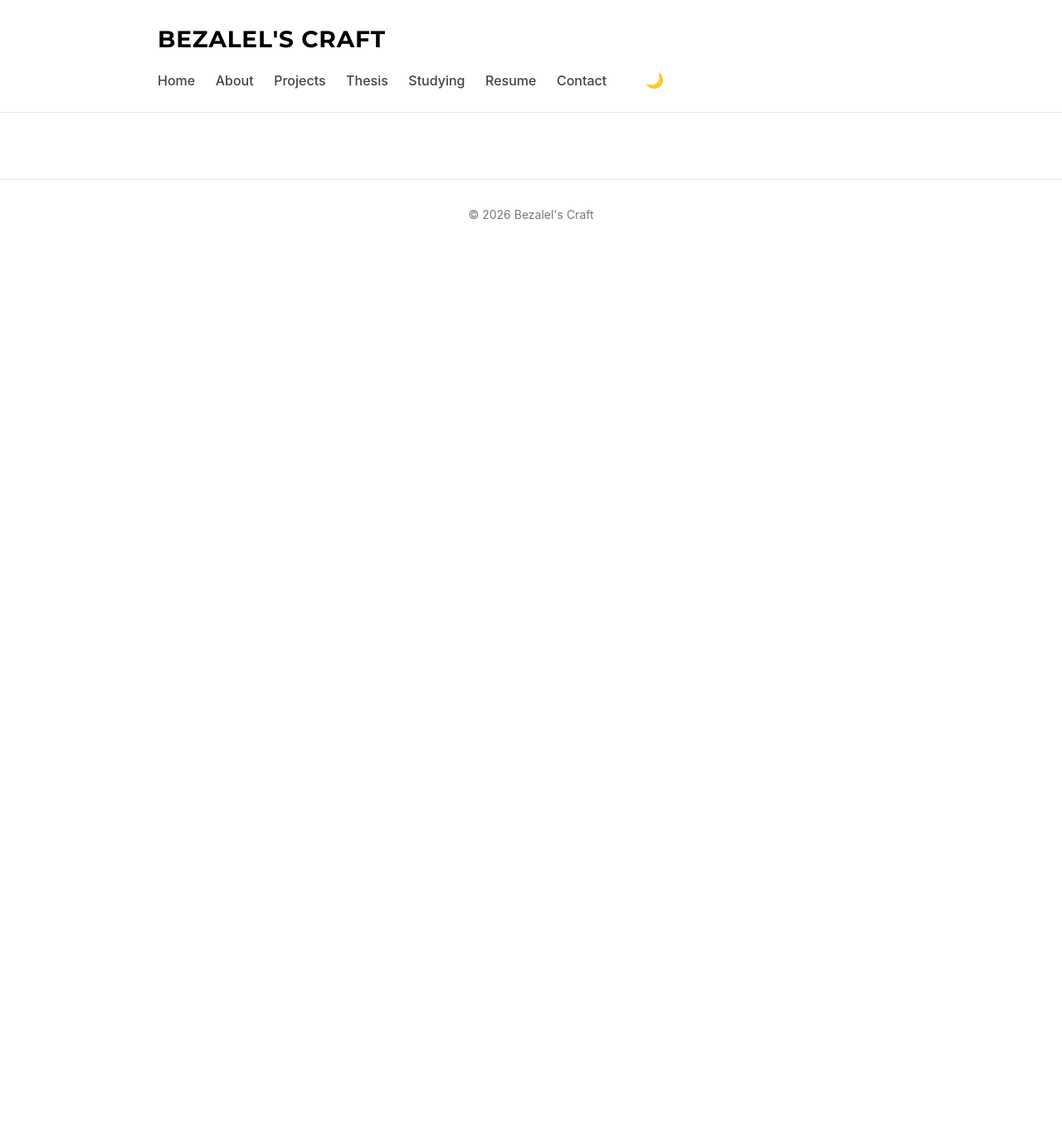
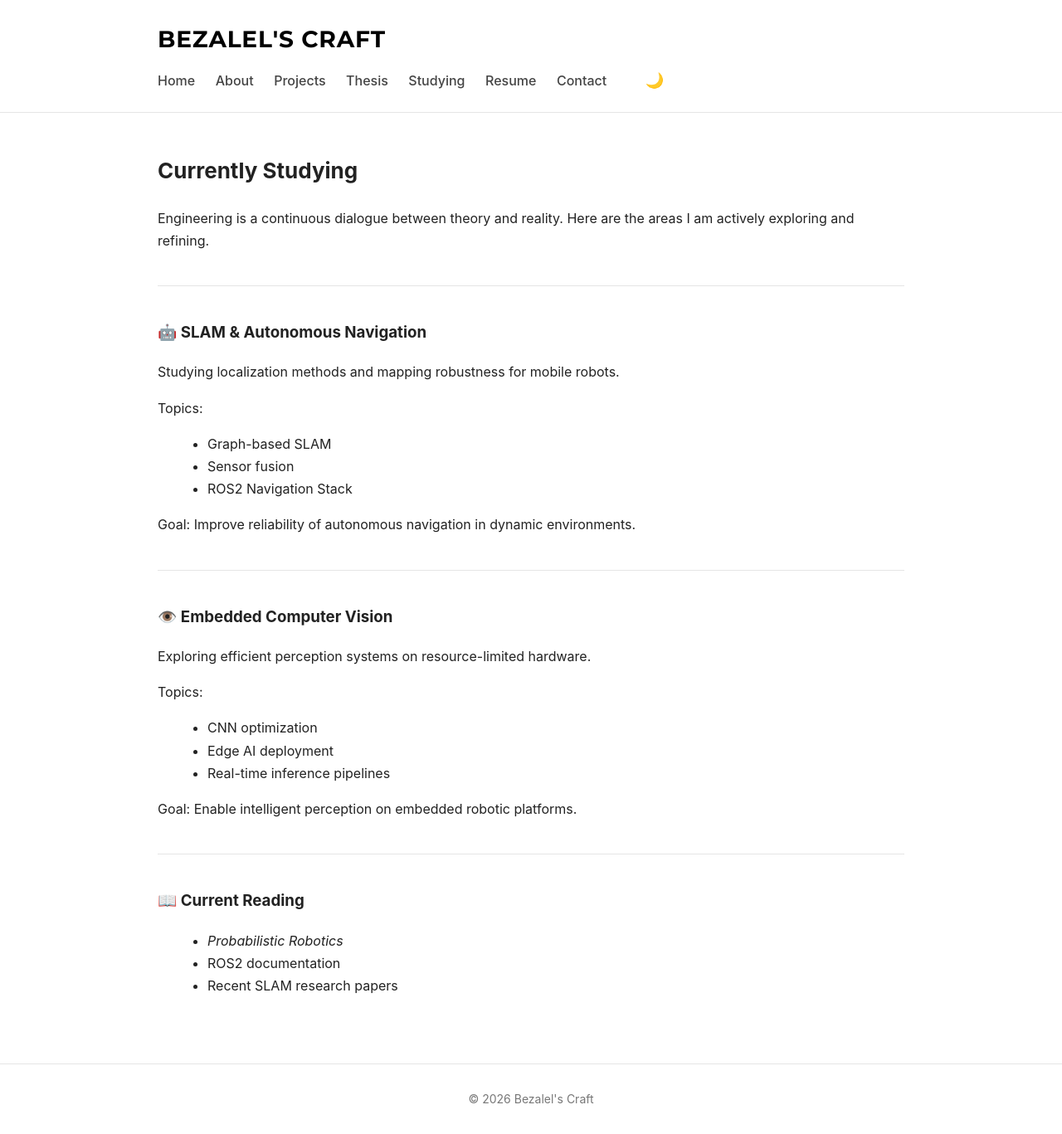
Before and after one commit to SUN1031/SUN1031.github.io, a Jekyll site: the page built from studying.md, in a window 1280 px wide. Shown: the whole page at 83% size. Built offline with Jekyll 4.4.1, drawn with Linux system fonts in a browser that asks for light colours; before the commit the page ends 900 px from its top, so only the background shows below that.

Commit message:
Update studying.md

```diff
--- a/studying.md
+++ b/studying.md
@@ -3,3 +3,41 @@ layout: default
 title: Currently Studying
 permalink: /studying/
 ---
+
+## Currently Studying
+
+Engineering is a continuous dialogue between theory and reality.
+Here are the areas I am actively exploring and refining.
+
+---
+
+### 🤖 SLAM & Autonomous Navigation
+Studying localization methods and mapping robustness for mobile robots.
+
+Topics:
+- Graph-based SLAM
+- Sensor fusion
+- ROS2 Navigation Stack
+
+Goal:
+Improve reliability of autonomous navigation in dynamic environments.
+
+---
+
+### 👁️ Embedded Computer Vision
+Exploring efficient perception systems on resource-limited hardware.
+
+Topics:
+- CNN optimization
+- Edge AI deployment
+- Real-time inference pipelines
+
+Goal:
+Enable intelligent perception on embedded robotic platforms.
+
+---
+
+### 📖 Current Reading
+- *Probabilistic Robotics*
+- ROS2 documentation
+- Recent SLAM research papers
```
